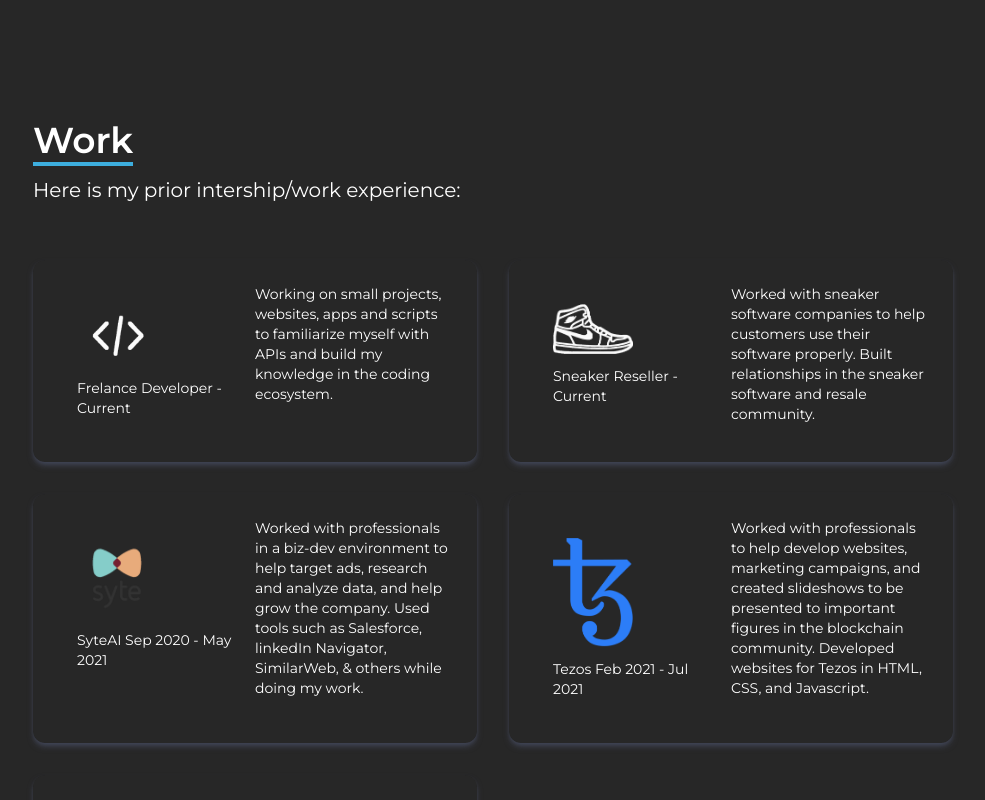
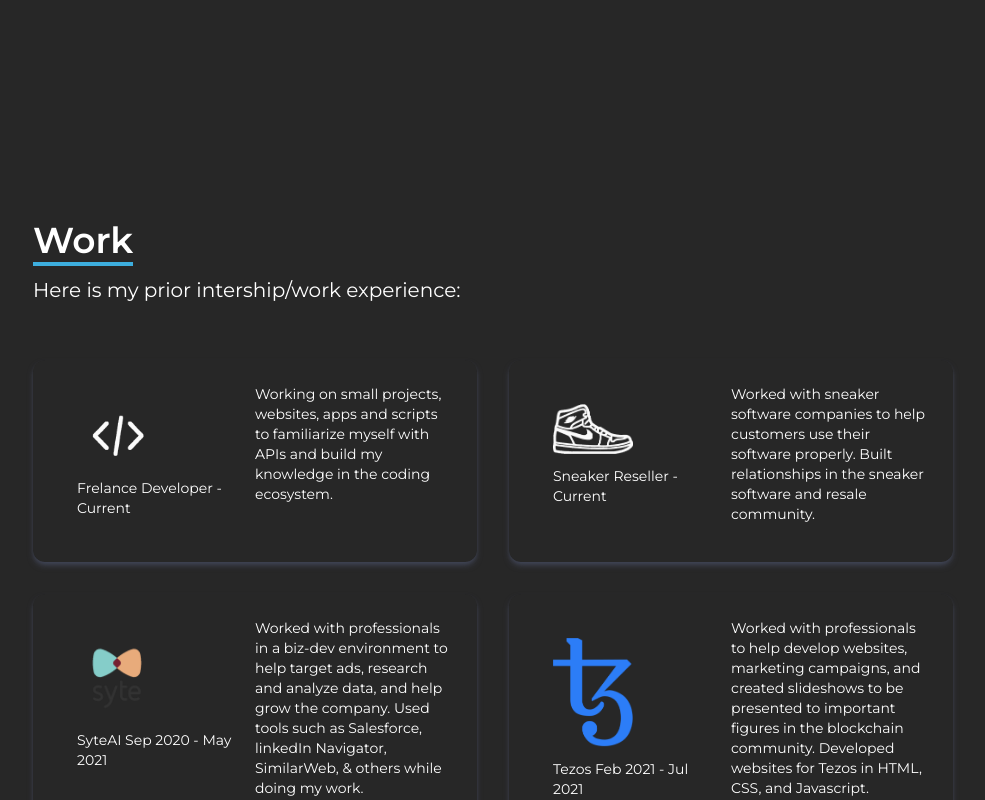
Before and after one commit to Jerbraun02/updatedpersonalsite, a React (Create React App) app: page / in a window 1280 px wide. Shown: the part 2280-3080 px from the top of the page, without its empty margins (147-1132 px from the left). Built offline with nearby package versions, Linux system fonts and the light colour scheme; no server answers.

Commit message:
Update Work.jsx

```diff
--- a/src/components/Work.jsx
+++ b/src/components/Work.jsx
@@ -7,7 +7,9 @@ import SHOE from '../assets/shoe.png'
 
 const Work = () => {
   return (
-    <div name='work' className='bg-primary w-full h-fit flex'>
+    <>
+      <div name='work' className='h-[100px] bg-primary' />
+      <div className='bg-primary w-full h-fit flex'>
         <div className='max-w-[600px] lg:max-w-[1000px] mx-auto'>
           <div className='pl-10 flex flex-col '>
             <div>
@@ -50,6 +52,7 @@ const Work = () => {
           </div>
         </div>
       </div>
+    </>
   )
 }
 
```
Lines whose indentation alone changed are shown as unchanged.
